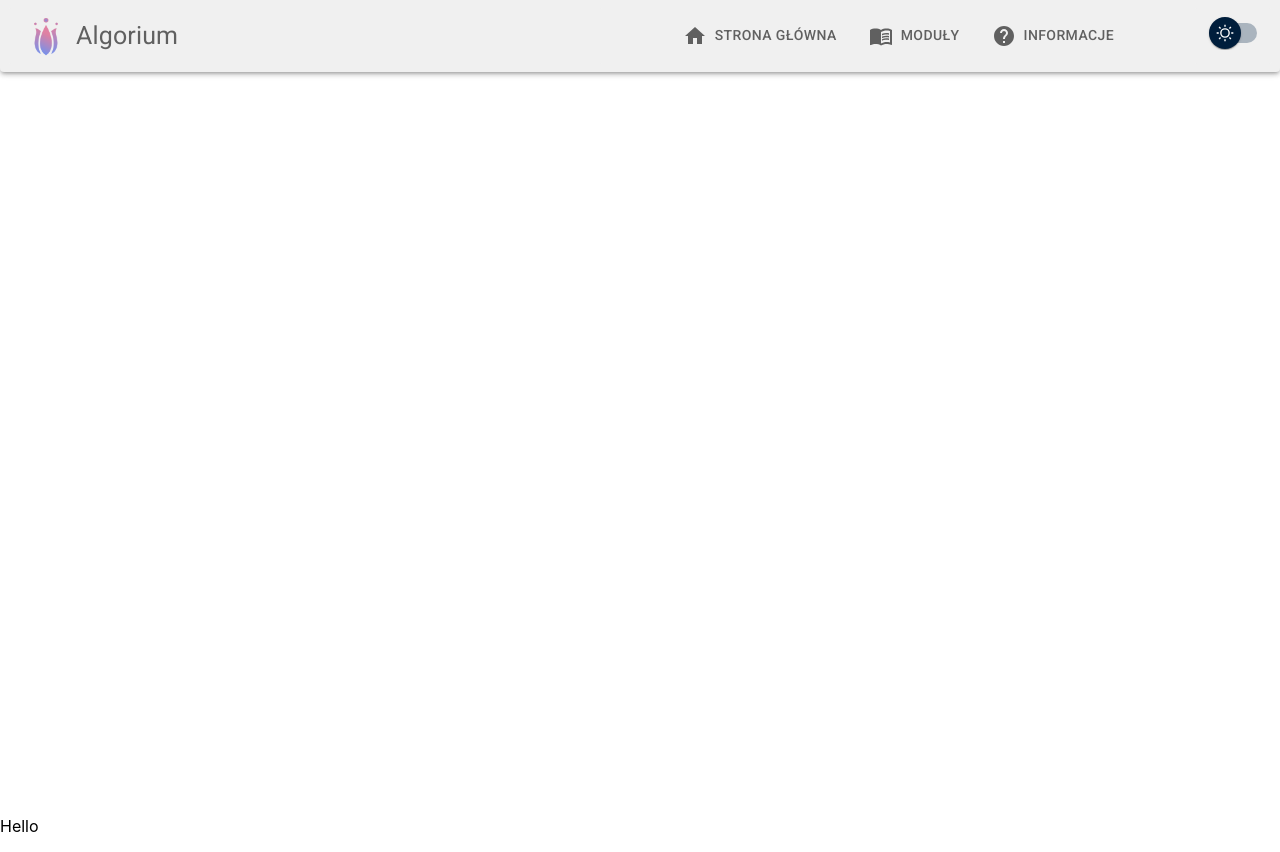
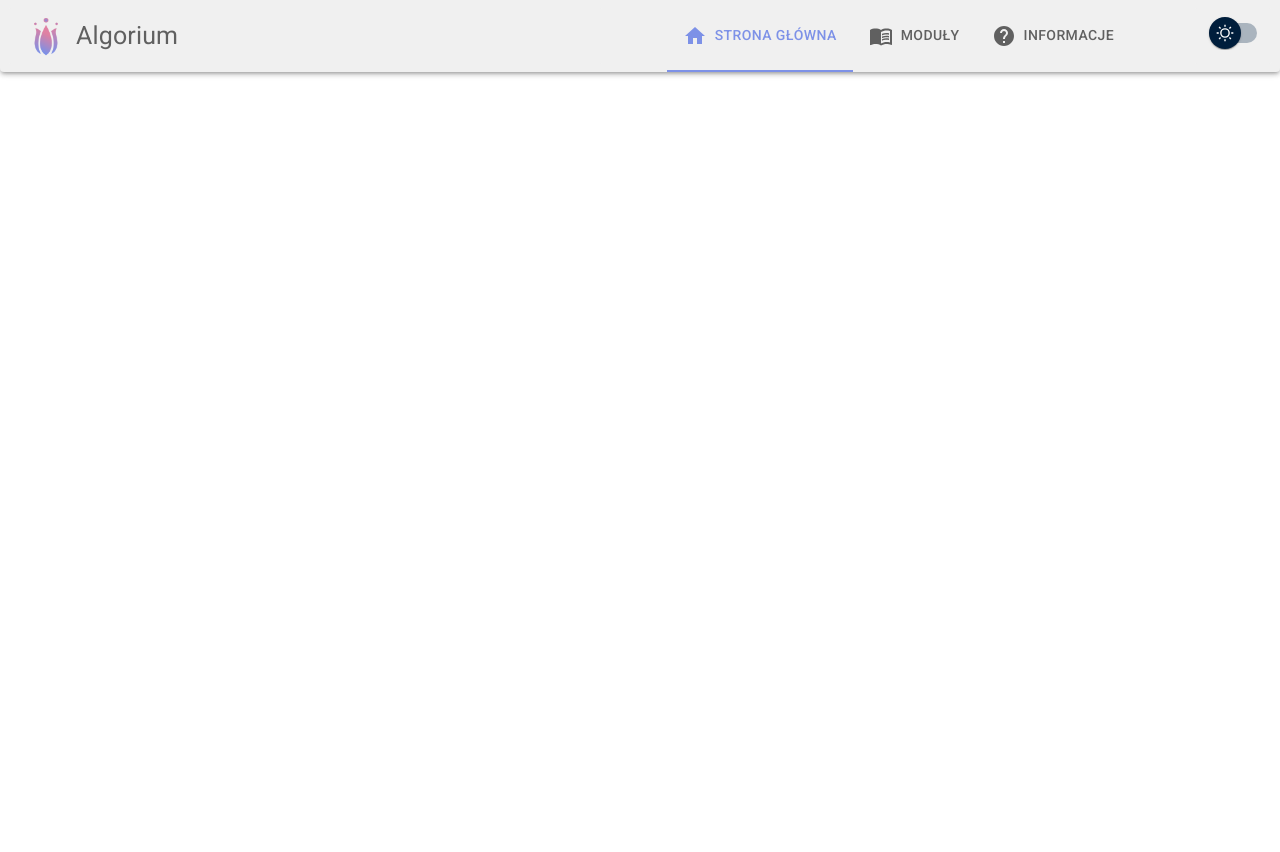
Before and after one commit to wiktor-waj/Algorium, a React (Create React App) app in the folder frontend/: page / in a window 1280 px wide. After the commit the page ends 800 px from the top, so only its background shows below. Built offline with nearby package versions, Linux system fonts and the light colour scheme.

Commit message:
Revert "Merge branch 'development'"
This reverts commit 6afc2d40b212abd6a86db3a927fce55db108f9f5, reversing
changes made to 326e0d195920b0848c649e84967068c713ddb3e0.

```diff
--- a/frontend/src/App.js
+++ b/frontend/src/App.js
@@ -7,7 +7,7 @@ import {BrowserRouter as Router} from 'react-router-dom';
 
 function App() {
   const [toggleDark, settoggleDark] = useState(false);
-  const [tabID, settabID] = useState("0");
+  const [tabID, settabID] = useState(0);
   const [algActive, setalgActive] = useState(<div></div>);
 
   const algoriumTheme = createTheme({
--- a/frontend/src/components/allpage.js
+++ b/frontend/src/components/allpage.js
@@ -1,10 +1,8 @@
 import React from "react";
-import Tmp from "./tmp";
 import MainMenu from "./mainmenu";
-import { BrowserRouter as Router, Route, Routes as Switch } from 'react-router-dom';
+import { BrowserRouter as Router, Route, Routes as Switch, useLocation } from 'react-router-dom';
 import { TabContext } from '@mui/lab';
 import AlgPreview from "./algpreview";
-
 
 export default class AllPage extends React.Component {
     getMainMenu(id) {
@@ -25,24 +23,11 @@ export default class AllPage extends React.Component {
 
     render() {
         return <>
-        <TabContext value={this.props.tabID}>
-            <MainMenu oggleDark={this.props.toggleDark} settoggleDark={this.props.settoggleDark}
-                    tabID={this.props.tabID} settabID={this.props.settabID}
-                    algActive={this.props.algActive} setalgActive={this.props.setalgActive} />
             <Switch>
-                <Route  exact path='/' element={<Tmp
-                    toggleDark={this.props.toggleDark} settoggleDark={this.props.settoggleDark}
-                    tabID={this.props.tabID} settabID={this.props.settabID}
-                    algActive={this.props.algActive} setalgActive={this.props.setalgActive}
-                />}></Route>
-                <Route exact path='/moduly' element={<AlgPreview algActive={this.props.algActive} setalgActive={this.props.setalgActive} />}></Route>
-                 <Route exact path='/info' element={<Tmp
-                    toggleDark={this.props.toggleDark} settoggleDark={this.props.settoggleDark}
-                    tabID={this.props.tabID} settabID={this.props.settabID}
-                    algActive={this.props.algActive} setalgActive={this.props.setalgActive}
-                />}></Route>
+                <Route exact path='/' element={this.getMainMenu(0)}></Route>
+                <Route exact path='/moduly' element={this.getMainMenu(1)}></Route>
+                <Route exact path='/info' element={this.getMainMenu(2)}></Route>
             </Switch>
-            </TabContext>
         </>
     }
 }
--- a/frontend/src/components/tmp.js
+++ /dev/null
@@ -1,39 +0,0 @@
-import React from "react";
-import { Tab, Tabs } from "@mui/material";
-import { Home as HomeIcon, MenuBook as MenuBookIcon, Help as HelpIcon } from "@mui/icons-material";
-import { TabContext, TabPanel } from '@mui/lab';
-import ColorModeSwitch from "./colormode";
-
-import '@fontsource/roboto/300.css';
-import '@fontsource/roboto/400.css';
-import '@fontsource/roboto/500.css';
-import '@fontsource/roboto/700.css';
-
-export default class Tmp extends React.Component {
-    // handleModeChange = () => {
-    //     this.props.settoggleDark(!this.props.toggleDark);
-    // };
-
-    // constructor() {
-    //     super();
-
-    //     this.state.tabID = '0';
-    // }
-
-    render() {
-        return <>
-            {/* <TabContext > */}
-                {/* <Tabs value={this.state.tabID} onChange={null} variant="scrollable" scrollButtons allowScrollButtonsMobile aria-label="scrollable icon label tabs example">
-                    <Tab iconPosition="start" icon={<HomeIcon />} label="Strona główna" />
-                    <Tab iconPosition="start" icon={<MenuBookIcon />} label="Moduły" />
-                    <Tab iconPosition="start" icon={<HelpIcon />} label="Informacje" />
-                </Tabs> */}
-                <p>Hello</p>
-                {/* <ColorModeSwitch name="toggleDark" color="default" checked={this.props.toggleDark} onChange={this.handleModeChange}></ColorModeSwitch>
-                <TabPanel value="1">Item One</TabPanel>
-                <TabPanel value="2">Item Two</TabPanel>
-                <TabPanel value="3">Item Three</TabPanel> */}
-            {/* </TabContext> */}
-        </>
-    }
-}
```
Also changed, not shown: frontend/src/components/mainmenu.js (line endings or trailing spaces).
